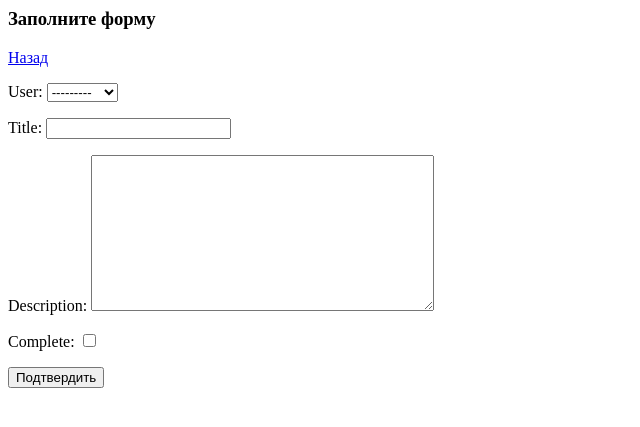
After one commit to spezcial/todo-list, a Django app: page /task-create/ in a window 1280 px wide. The commit adds this page. Shown: the top 427 px of the page, without its empty margins (0-640 px from the left). Run offline with Django 3.2, Linux system fonts and the light colour scheme; data comes from the database, SQL or seed files in the repository; both versions use the stored data as it was after the commit.

Commit message:
added CREATE task funcionality

```diff
--- /dev/null
+++ b/base/templates/base/task_form.html
@@ -0,0 +1,7 @@
+<h3>Заполните форму</h3>
+<a href="{% url 'tasks' %}">Назад</a>
+<form method="POST" action="">
+    {% csrf_token %}
+    {{form.as_p}}
+    <input type="submit" value="Подтвердить">
+</form>
--- a/base/templates/base/task_list.html
+++ b/base/templates/base/task_list.html
@@ -1,4 +1,5 @@
 <h1>Мой To-Do лист</h1>
+<a href= "{% url 'task-create' %}">Добавить напоминание</a>
 
 <table>
     <tr>
--- a/base/urls.py
+++ b/base/urls.py
@@ -1,7 +1,8 @@
 from django.urls import path
-from .views import TaskDetail, TaskList
+from .views import TaskDetail, TaskList, TastCreate
 
 urlpatterns = [
     path('', TaskList.as_view(), name='tasks'),
     path('task/<int:pk>', TaskDetail.as_view(), name='task'),
+    path('task-create/', TastCreate.as_view(), name='task-create'),
 ]
--- a/base/views.py
+++ b/base/views.py
@@ -1,6 +1,8 @@
 from django.shortcuts import render
 from django.views.generic.list import ListView
 from django.views.generic.detail import DetailView
+from django.views.generic.edit import CreateView
+from django.urls import reverse_lazy
 from .models import Task
 
 class TaskList(ListView):
@@ -11,3 +13,8 @@ class TaskDetail(DetailView):
     model = Task
     context_object_name = 'task'
     template_name = 'base/task.html'
+
+class TastCreate(CreateView):
+    model = Task
+    fields = '__all__'
+    success_url = reverse_lazy('tasks')
```
Also changed, not shown: db.sqlite3.
